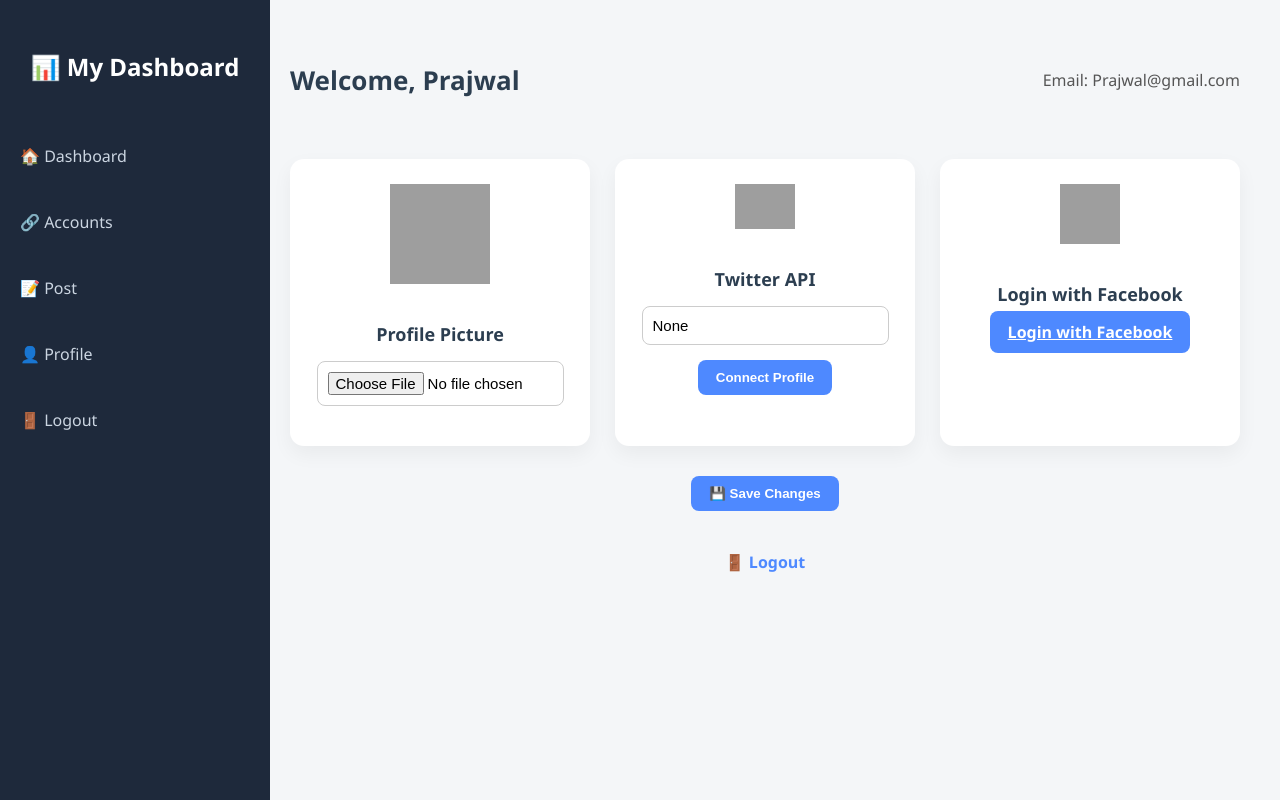
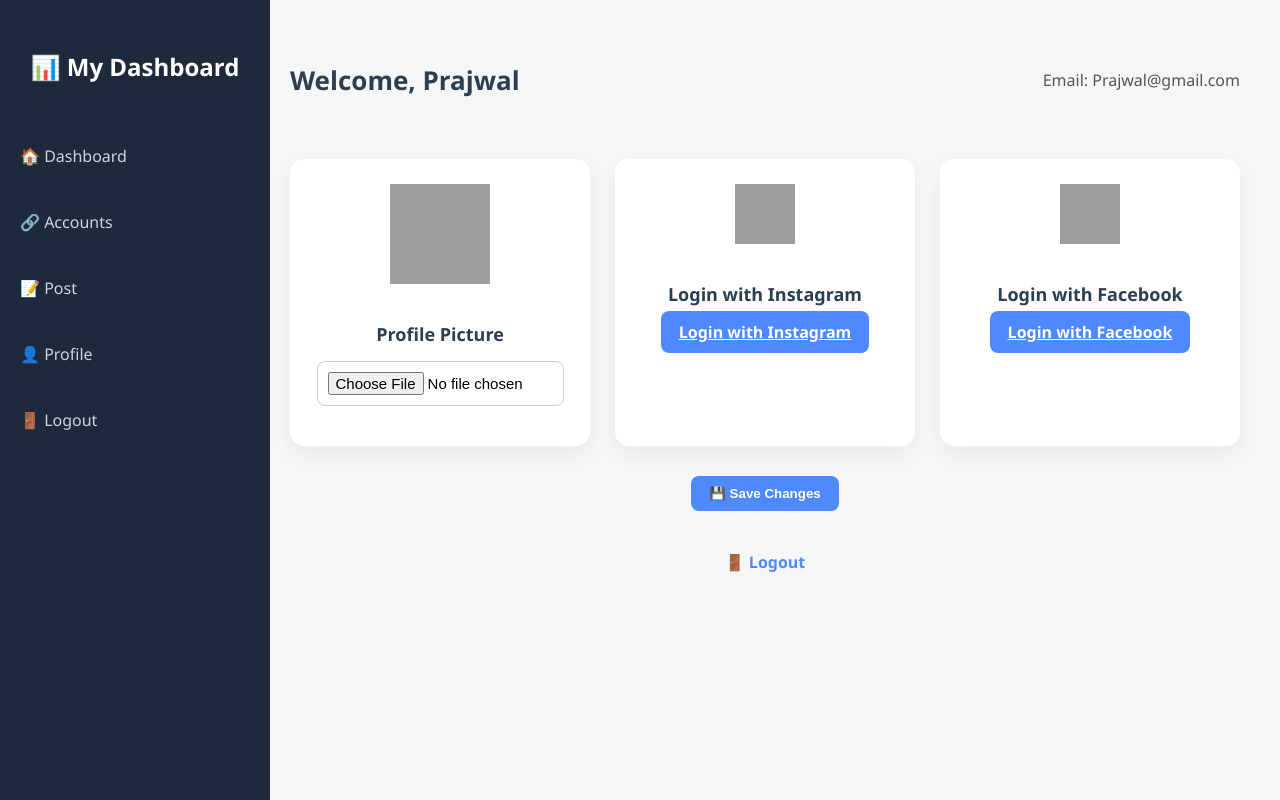
Before and after one commit to PrajwalGautam955/Social-Media-Dashboard, a Django app: page /profile/ in a window 1280 px wide. Run offline with Django 5.2, Linux system fonts and the light colour scheme; a user stored in the database is signed in; data comes from the database, SQL or seed files in the repository; grey boxes are pictures that could not be loaded.

Commit message:
Update profile.html

```diff
--- a/Social_Media_Dashboard/social_dashboard/dashboard/templates/dashboard/profile.html
+++ b/Social_Media_Dashboard/social_dashboard/dashboard/templates/dashboard/profile.html
@@ -193,25 +193,20 @@
         <input type="file" name="profile_picture">
       </div>
 
-
-      <!-- Twitter API Key -->
+      <!-- Instagram Login Button -->
 <div class="card">
-        <img src="https://cdn-icons-png.flaticon.com/512/733/733579.png" alt="Twitter">
-        <h3>Twitter API</h3>
-        <input type="text" name="twitter_api_key" value="{{ profile.twitter_api_key }}">
-        <button class="btn-connect" type="submit">Connect Profile</button>
+  <img src="https://cdn-icons-png.flaticon.com/512/2111/2111463.png" alt="Instagram" width="60" height="60">
+  <h3>Login with Instagram</h3>
+  <a href="{% url 'social:begin' 'instagram' %}" class="btn-connect">Login with Instagram</a>
 </div>
 
-      <!-- Facebook API Key -->
+
       <!-- Facebook Login Button -->
       <div class="card">
         <img src="https://cdn-icons-png.flaticon.com/512/145/145802.png" alt="Facebook" width="60" height="60">
         <h3>Login with Facebook</h3>
-
-  <!-- Facebook login link from Django -->
         <a href="{% url 'social:begin' 'facebook' %}" class="btn-connect">Login with Facebook</a>
       </div>
-
 
     </div>
 
```
Lines whose indentation alone changed are shown as unchanged.
